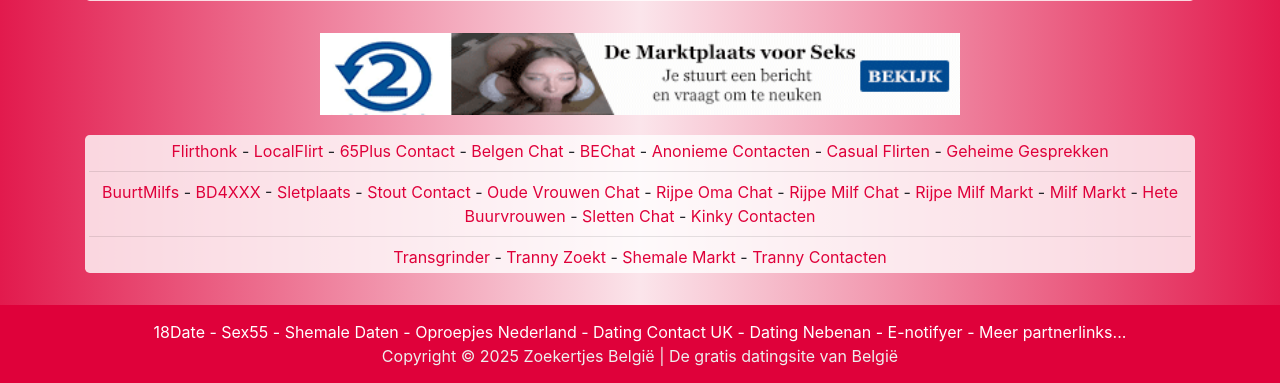
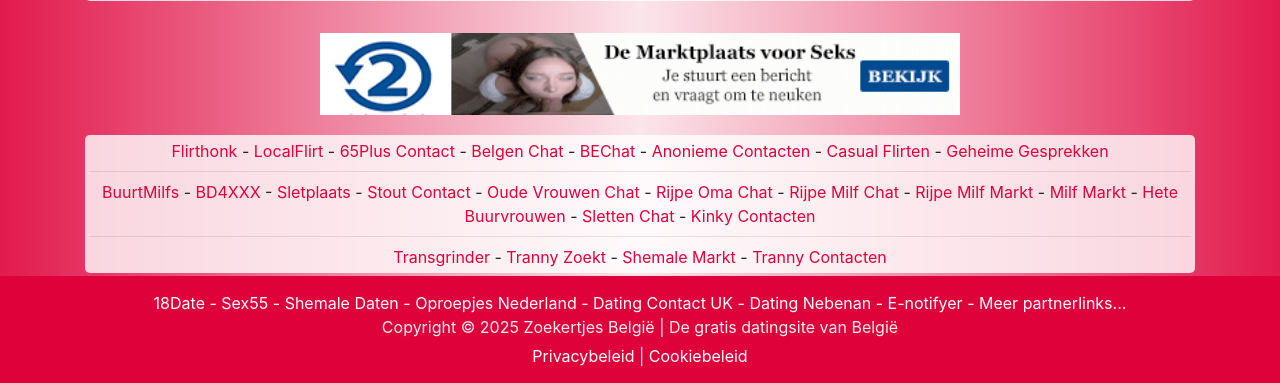
Before and after one commit to Repelstelertje/ZB, a PHP site: page /index.php in a window 1280 px wide. Shown: the part 1334-1717 px from the top of the page. Run offline with PHP 8.4, Linux system fonts and the light colour scheme; some libraries are stand-ins or nearby versions.

Commit message:
Footer links toegevoegd incl css

```diff
--- a/css/style.css
+++ b/css/style.css
@@ -221,6 +221,14 @@
     font-size: 1rem;
     font-weight: 400;
 }
+.policy-links {
+    display: block;
+    margin-top: 5px;
+    font-weight: 400;
+}
+.policy-links a {
+    color: #ffffff;
+}
 /* Social */
 .addthis_inline_follow_toolbox {
 	margin-top: -10px;
--- a/includes/footer.php
+++ b/includes/footer.php
@@ -11,6 +11,7 @@
       	<li><a href="partnerlinks.php">Meer partnerlinks...</a></li>
   </ul>
     <span class="sub-text">Copyright &copy; <?php echo date('Y'); ?> <?php echo $companyName; ?> | De gratis datingsite van België </span>
+    <span class="policy-links sub-text"><a href="/privacy.php">Privacybeleid</a> | <a href="/cookie-policy.php">Cookiebeleid</a></span>
 </footer>
 <!-- Cookie Consent Banner -->
 <div id="cookie-banner" style="position: fixed; bottom: 0; left: 0; right: 0; background: #fff; border-top: 1px solid #ccc; font-family: Arial, sans-serif; padding: 20px; z-index: 10000; display: none;">
```
